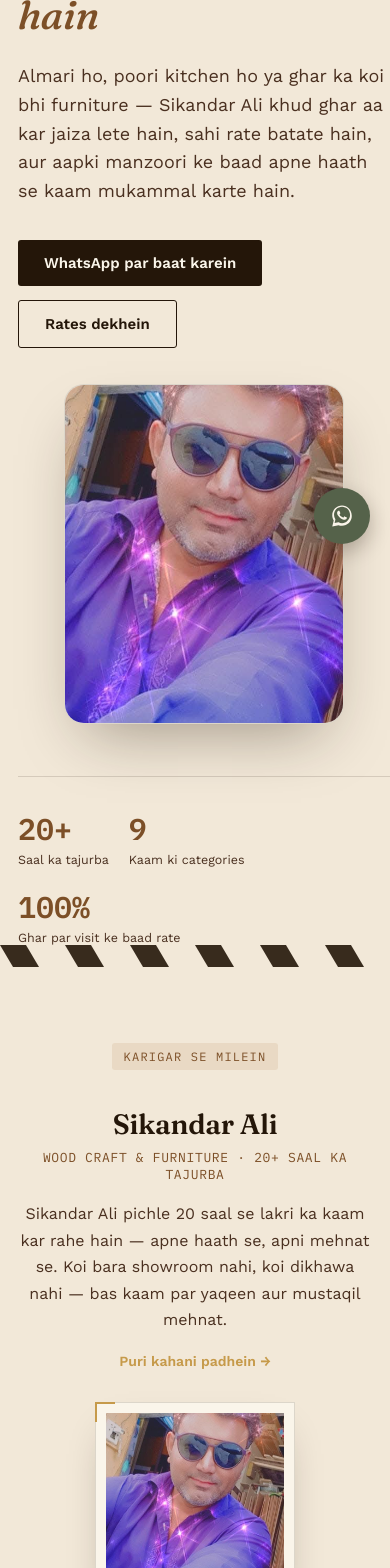
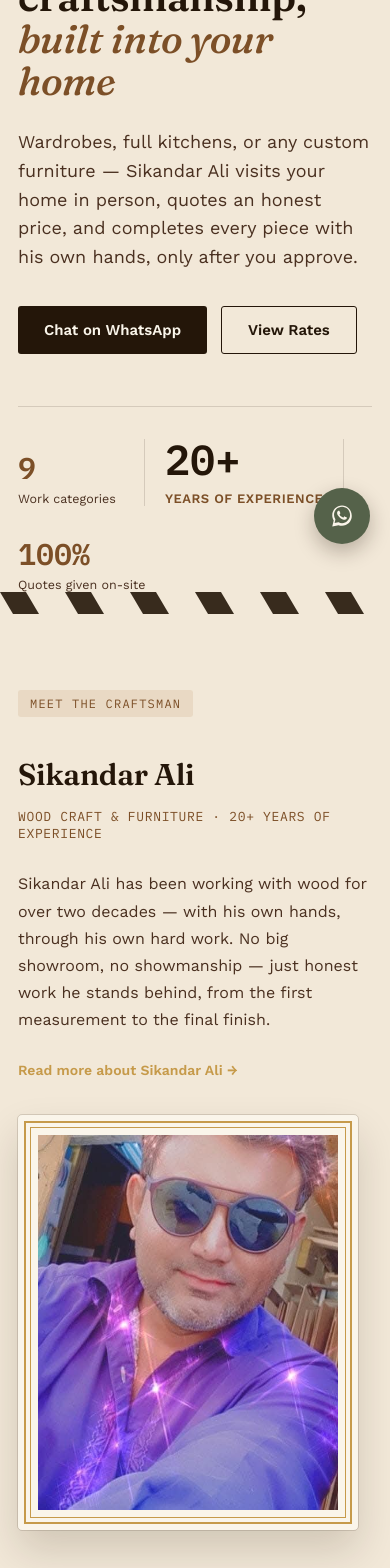
Before and after one commit to abdurehman19/Self-placed-website, a React (Vite) app: page / in a window 390 px wide. Shown: the part 280-1848 px from the top of the page. Built offline with nearby package versions, Linux system fonts and the light colour scheme.

Commit message:
some changes

```diff
--- a/src/components/Footer.jsx
+++ b/src/components/Footer.jsx
@@ -15,12 +15,12 @@ export default function Footer() {
             {content.phone}
           </a>
           <a href={`https://wa.me/${content.whatsapp}`} target="_blank" rel="noreferrer">
-            WhatsApp par likhein
+            Message on WhatsApp
           </a>
         </div>
       </div>
       <div className="container footer__bottom">
-        <span>© {new Date().getFullYear()} {content.name}. Sab haqooq mehfooz.</span>
+        <span>© {new Date().getFullYear()} {content.name}. All rights reserved.</span>
       </div>
     </footer>
   );
--- a/src/components/Navbar.jsx
+++ b/src/components/Navbar.jsx
@@ -55,7 +55,7 @@ export default function Navbar() {
             rel="noreferrer"
             onClick={() => setOpen(false)}
           >
-            WhatsApp Karein
+            Chat on WhatsApp
           </a>
         </nav>
       </div>
--- a/src/data/content.js
+++ b/src/data/content.js
@@ -14,68 +14,74 @@ const content = {
   whatsapp: "923032493740",
   experienceYears: "20",
 
-  // ---- Hero / Intro ----
-  eyebrow: "Karachi · Custom Wood Craft",
-  heroLine1: "20+ saal se lakri ko",
-  heroLine2: "ghar ka hissa banate hain",
+  // ---- Hero / Intro (Home page — English) ----
+  eyebrow: "Karachi · Custom Woodwork",
+  heroLine1: "Two decades of craftsmanship,",
+  heroLine2: "built into your home",
   heroSub:
-    "Almari ho, poori kitchen ho ya ghar ka koi bhi furniture — Sikandar Ali khud ghar aa kar jaiza lete hain, sahi rate batate hain, aur aapki manzoori ke baad apne haath se kaam mukammal karte hain.",
+    "Wardrobes, full kitchens, or any custom furniture — Sikandar Ali visits your home in person, quotes an honest price, and completes every piece with his own hands, only after you approve.",
 
   heroStats: [
-    { value: "20+", label: "Saal ka tajurba" },
-    { value: "9", label: "Kaam ki categories" },
-    { value: "100%", label: "Ghar par visit ke baad rate" },
+    { value: "9", label: "Work categories" },
+    { value: "20+", label: "Years of experience", featured: true },
+    { value: "100%", label: "Quotes given on-site" },
   ],
+
+  // ---- Meet the craftsman (Home page) ----
+  craftsmanEyebrow: "Meet the Craftsman",
+  craftsmanDesc:
+    "Sikandar Ali has been working with wood for over two decades — with his own hands, through his own hard work. No big showroom, no showmanship — just honest work he stands behind, from the first measurement to the final finish.",
+  craftsmanQuote: "The price I quote after seeing your home is final — no hidden costs.",
 
   // ---- How it works (real sequence, so numbered) ----
   process: [
     {
       step: "01",
-      title: "Call ya WhatsApp karein",
-      desc: "Apna kaam bataein — almari, kitchen, darwaza, ya koi bhi furniture.",
+      title: "Call or message",
+      desc: "Tell us what you need — a wardrobe, kitchen, door, or any custom piece.",
     },
     {
       step: "02",
-      title: "Ghar par visit",
-      desc: "Sikandar Ali khud aa kar jagah dekhte hain, naap lete hain aur zaroorat samajhte hain.",
+      title: "Home visit",
+      desc: "Sikandar Ali visits in person, takes measurements, and understands the space.",
     },
     {
       step: "03",
-      title: "Sahi rate",
-      desc: "Lakri ki quality aur design ke hisaab se saaf rate batate hain — koi chupi hui cost nahi.",
+      title: "Honest quote",
+      desc: "A clear price based on the wood quality and design — no hidden costs.",
     },
     {
       step: "04",
-      title: "Manzoori ke baad kaam shuru",
-      desc: "Aap raazi hon to saman khareeda jata hai aur kaam apne haath se shuru hota hai.",
+      title: "Work begins",
+      desc: "Once you approve, materials are purchased and work starts by hand.",
     },
   ],
 
   // ---- Services (home page preview) ----
   services: [
     {
-      name: "Almariyan",
-      desc: "Bedroom aur ghar ke liye custom wardrobes — 2-door se le kar sliding tak.",
+      name: "Wardrobes",
+      desc: "Custom bedroom wardrobes for any home — from simple 2-door units to sliding designs.",
     },
     {
-      name: "Kitchen",
-      desc: "Poore kitchen cabinets, counters aur crockery units, mazboot lakri ke sath.",
+      name: "Kitchens",
+      desc: "Complete kitchen cabinets, counters, and crockery units, built in solid wood.",
     },
     {
-      name: "Darwaze",
-      desc: "Ghar ke andar aur bahar ke liye — solid wood aur panel darwaze.",
+      name: "Doors",
+      desc: "Interior and exterior doors — solid wood and panel designs.",
     },
     {
-      name: "Bed & Furniture",
-      desc: "Bed, dressing table, sofa frame aur ghar ka baaqi furniture.",
+      name: "Beds & Furniture",
+      desc: "Beds, dressing tables, sofa frames, and the rest of your home furniture.",
     },
   ],
 
   materials: [
-    { name: "Sheesham", desc: "Sab se mazboot aur lambe waqt tak chalne wali lakri — premium furniture ke liye." },
-    { name: "Deodar (Diyar)", desc: "Halki aur deemak-resistant, darwazon aur frames ke liye behtareen." },
-    { name: "Plywood / MDF", desc: "Kam budget mein achi finishing — almari aur kitchen ke andar ke hisso ke liye." },
-    { name: "Partal / Kail", desc: "Darmiyani range ka kaam — mazbooti aur cost ka acha balance." },
+    { name: "Sheesham", desc: "The strongest, longest-lasting wood — ideal for premium furniture." },
+    { name: "Deodar (Diyar)", desc: "Lightweight and termite-resistant — excellent for doors and frames." },
+    { name: "Plywood / MDF", desc: "Budget-friendly with a clean finish — used inside wardrobes and kitchens." },
+    { name: "Partal / Kail", desc: "Mid-range wood — a good balance of strength and cost." },
   ],
 
   // ---- About page ----
@@ -168,7 +174,7 @@ const content = {
   ],
 
   // ---- Service areas ----
-  areas: ["Gulshan-e-Iqbal", "Nazimabad", "North Karachi", "Korangi", "Malir", "Federal B Area", "Gulistan-e-Johar", "Aur poore Karachi mein"],
+  areas: ["Gulshan-e-Iqbal", "Nazimabad", "North Karachi", "Korangi", "Malir", "Federal B Area", "Gulistan-e-Johar", "And across Karachi"],
 };
 
 export default content;
--- a/src/pages/Home.css
+++ b/src/pages/Home.css
@@ -1,12 +1,3 @@
-/* =========================================================
-   HERO.CSS — FINAL CLEAN VERSION
-   ========================================================= */
-
-
-/* =========================================================
-   HERO SECTION
-   ========================================================= */
-
 .hero {
   background: var(--cream);
   padding: 88px 0 0;
@@ -14,52 +5,8 @@
 }
 
 .hero__inner {
-  position: relative;
-  max-width: 1120px;
-  margin: 0 auto;
-  padding-right: 460px;
+  max-width: 780px;
 }
-
-
-/* =========================================================
-   HERO IMAGE — RIGHT SIDE
-   ========================================================= */
-
-.hero__inner .main {
-  position: absolute;
-  top: 50%;
-  right: 0;
-  transform: translateY(-50%);
-}
-
-.hero__inner .main .craftsman__frame {
-  display: block;
-  width: 400px;
-  height: 480px;
-  padding: 0;
-  border-radius: 20px;
-  overflow: hidden;
-  background: var(--cream-light);
-  border: 1px solid var(--line);
-  box-shadow: 0 28px 60px -22px rgba(36, 22, 9, 0.4);
-}
-
-.hero__inner .main .craftsman__frame::before,
-.hero__inner .main .craftsman__frame::after {
-  display: none;
-}
-
-.hero__inner .main .craftsman__frame img {
-  width: 100%;
-  height: 100%;
-  display: block;
-  object-fit: cover;
-}
-
-
-/* =========================================================
-   HERO TEXT
-   ========================================================= */
 
 .eyebrow {
   display: inline-block;
@@ -92,11 +39,6 @@
   color: var(--walnut-soft);
   max-width: 560px;
 }
-
-
-/* =========================================================
-   HERO BUTTONS
-   ========================================================= */
 
 .hero__actions {
   display: flex;
@@ -135,18 +77,13 @@
   color: var(--cream-light);
 }
 
-
-/* =========================================================
-   HERO STATS
-   ========================================================= */
-
 .hero__stats {
   display: flex;
-  flex-wrap: wrap;
   gap: 40px;
   margin-top: 52px;
   padding-top: 32px;
   border-top: 1px solid var(--line);
+  align-items: flex-end;
 }
 
 .hero__stat {
@@ -166,44 +103,26 @@
   color: var(--walnut-soft);
 }
 
-
-/* =========================================================
-   HERO RULER
-   ========================================================= */
-
-.hero__ruler {
-  margin-top: 64px;
-  display: flex;
-  justify-content: space-between;
-  padding: 0 24px 14px;
-  max-width: 1120px;
-  margin-left: auto;
-  margin-right: auto;
-  color: var(--oak);
-  font-size: 20px;
-  letter-spacing: 0.02em;
-  opacity: 0.6;
-  overflow: hidden;
+/* featured stat (years of experience) — bigger and centered for emphasis */
+.hero__stat--featured {
+  padding: 0 28px;
+  border-left: 1px solid var(--line);
+  border-right: 1px solid var(--line);
 }
 
-
-/* =========================================================
-   SECTIONS
-   ========================================================= */
-
-.section {
-  padding: 76px 0;
-  background: var(--cream);
+.hero__stat--featured .hero__stat-value {
+  font-size: 52px;
+  color: var(--walnut);
+  line-height: 1;
 }
 
-.section--muted {
-  background: var(--cream-light);
-  border-top: 1px solid var(--line);
-  border-bottom: 1px solid var(--line);
-}
-
-.section--dark {
-  background: var(--walnut);
+.hero__stat--featured .hero__stat-label {
+  margin-top: 6px;
+  font-size: 13px;
+  font-weight: 600;
+  color: var(--oak-deep);
+  text-transform: uppercase;
+  letter-spacing: 0.04em;
 }
 
 .section__head {
@@ -217,17 +136,6 @@
 
 .section__head .section__title {
   margin-bottom: 0;
-}
-
-.section__title {
-  font-size: clamp(28px, 4vw, 38px);
-  font-weight: 600;
-  color: var(--walnut);
-  margin-bottom: 48px;
-}
-
-.section__title--light {
-  color: var(--cream-light);
 }
 
 .section__link {
@@ -249,11 +157,6 @@
   line-height: 1.6;
   color: var(--walnut-soft);
 }
-
-
-/* =========================================================
-   MATERIALS
-   ========================================================= */
 
 .materials {
   display: grid;
@@ -288,10 +191,135 @@
   color: var(--walnut-soft);
 }
 
+.section--muted {
+  background: var(--cream-light);
+  border-top: 1px solid var(--line);
+  border-bottom: 1px solid var(--line);
+}
 
-/* =========================================================
-   AREAS
-   ========================================================= */
+/* ---- Meet the craftsman ---- */
+.craftsman {
+  display: grid;
+  grid-template-columns: 1.1fr 0.9fr;
+  gap: 56px;
+  align-items: center;
+}
+
+.craftsman__body {
+  display: flex;
+  flex-direction: column;
+  align-items: flex-start;
+  gap: 6px;
+}
+
+.craftsman__title {
+  font-size: clamp(30px, 4vw, 42px);
+  font-weight: 600;
+  color: var(--walnut);
+  margin-top: 16px;
+}
+
+.craftsman__role {
+  font-size: 12.5px;
+  letter-spacing: 0.05em;
+  text-transform: uppercase;
+  color: var(--oak-deep);
+  margin-top: 10px;
+}
+
+.craftsman__desc {
+  margin-top: 22px;
+  font-size: 16px;
+  line-height: 1.7;
+  color: var(--walnut-soft);
+  max-width: 480px;
+}
+
+.craftsman__body .section__link {
+  margin-top: 22px;
+}
+
+.craftsman__portrait {
+  margin: 0;
+  justify-self: center;
+}
+
+.craftsman__frame {
+  display: block;
+  position: relative;
+  width: 100%;
+  max-width: 360px;
+  padding: 14px;
+  background: var(--cream-light);
+  border: 1px solid var(--line);
+  box-shadow: 0 18px 40px rgba(36, 22, 9, 0.16);
+}
+
+.craftsman__frame::before {
+  content: "";
+  position: absolute;
+  inset: 6px;
+  border: 1px solid var(--brass);
+  pointer-events: none;
+  z-index: 1;
+}
+
+.craftsman__frame img {
+  width: 100%;
+  aspect-ratio: 4 / 5;
+  object-fit: cover;
+  display: block;
+}
+
+/* ---- Quote strip ---- */
+.quote-strip {
+  background: var(--walnut);
+  padding: 64px 0;
+}
+
+.quote-strip__inner {
+  max-width: 720px;
+  text-align: center;
+  display: flex;
+  flex-direction: column;
+  align-items: center;
+}
+
+.quote-strip__mark {
+  font-family: var(--font-display);
+  font-size: 64px;
+  line-height: 1;
+  color: var(--brass);
+  opacity: 0.6;
+}
+
+.quote-strip__text {
+  font-family: var(--font-display);
+  font-style: italic;
+  font-size: clamp(20px, 3vw, 28px);
+  color: var(--cream-light);
+  line-height: 1.5;
+  margin-top: 4px;
+}
+
+.quote-strip__by {
+  margin-top: 20px;
+  font-size: 13px;
+  letter-spacing: 0.06em;
+  text-transform: uppercase;
+  color: var(--brass);
+}
+
+@media (max-width: 860px) {
+  .craftsman {
+    grid-template-columns: 1fr;
+    gap: 40px;
+    text-align: left;
+  }
+  .craftsman__portrait {
+    justify-self: start;
+  }
+}
 
 .areas {
   display: flex;
@@ -308,100 +336,40 @@
   background: var(--cream);
 }
 
-
-/* =========================================================
-   MEET THE CRAFTSMAN
-   ========================================================= */
-
-.craftsman {
-  display: grid;
-  grid-template-columns: 240px 1fr;
-  align-items: center;
-  gap: 56px;
+.hero__ruler {
+  margin-top: 64px;
+  display: flex;
+  justify-content: space-between;
+  padding: 0 24px 14px;
+  max-width: 1120px;
+  margin-left: auto;
+  margin-right: auto;
+  color: var(--oak);
+  font-size: 20px;
+  letter-spacing: 0.02em;
+  opacity: 0.6;
+  overflow: hidden;
 }
 
-.craftsman__portrait {
-  margin: 0;
-  min-width: 0;
+.section {
+  padding: 76px 0;
+  background: var(--cream);
 }
 
-.craftsman__frame {
-  position: relative;
-  display: block;
-  width: 240px;
-  height: 240px;
-  padding: 10px;
-  background: var(--cream-light);
-  border: 1px solid var(--line);
-  box-shadow: 0 18px 40px -20px rgba(36, 22, 9, 0.45);
+.section--dark {
+  background: var(--walnut);
 }
 
-.craftsman__frame::before,
-.craftsman__frame::after {
-  content: "";
-  position: absolute;
-  width: 18px;
-  height: 18px;
-  border: 2px solid var(--brass);
+.section__title {
+  font-size: clamp(28px, 4vw, 38px);
+  font-weight: 600;
+  color: var(--walnut);
+  margin-bottom: 48px;
 }
 
-.craftsman__frame::before {
-  top: -1px;
-  left: -1px;
-  border-right: none;
-  border-bottom: none;
+.section__title--light {
+  color: var(--cream-light);
 }
-
-.craftsman__frame::after {
-  bottom: -1px;
-  right: -1px;
-  border-left: none;
-  border-top: none;
-}
-
-.craftsman__frame img {
-  width: 100%;
-  height: 100%;
-  display: block;
-  object-fit: cover;
-}
-
-.craftsman__body {
-  min-width: 0;
-  max-width: 560px;
-}
-
-.craftsman__title {
-  font-size: clamp(28px, 4vw, 40px);
-  font-weight: 600;
-  color: var(--walnut);
-  margin-top: 18px;
-}
-
-.craftsman__role {
-  margin-top: 10px;
-  font-size: 13px;
-  letter-spacing: 0.05em;
-  text-transform: uppercase;
-  color: var(--oak-deep);
-}
-
-.craftsman__desc {
-  margin-top: 18px;
-  font-size: 16px;
-  line-height: 1.65;
-  color: var(--walnut-soft);
-}
-
-.craftsman__body .section__link {
-  display: inline-block;
-  margin-top: 20px;
-}
-
-
-/* =========================================================
-   PROCESS
-   ========================================================= */
 
 .process {
   display: grid;
@@ -435,11 +403,6 @@
   color: var(--walnut-soft);
 }
 
-
-/* =========================================================
-   SERVICES
-   ========================================================= */
-
 .services {
   display: grid;
   grid-template-columns: repeat(2, 1fr);
@@ -465,11 +428,6 @@
   margin-top: 12px;
 }
 
-
-/* =========================================================
-   CTA
-   ========================================================= */
-
 .cta {
   display: flex;
   flex-wrap: wrap;
@@ -488,23 +446,123 @@
   font-size: 15.5px;
 }
 
+@media (max-width: 860px) {
+  .process {
+    grid-template-columns: repeat(2, 1fr);
+  }
+  .services {
+    grid-template-columns: 1fr;
+  }
+  .materials {
+    grid-template-columns: 1fr;
+  }
+  .hero__ruler {
+    display: none;
+  }
+  .hero__stats {
+    gap: 28px;
+    flex-wrap: wrap;
+  }
+  .hero__stat--featured {
+    padding: 0 20px;
+  }
+  .hero__stat--featured .hero__stat-value {
+    font-size: 42px;
+  }
+}
 
-/* =========================================================
-   QUOTE STRIP
-   ========================================================= */
+@media (max-width: 560px) {
+  .process {
+    grid-template-columns: 1fr;
+  }
+  .cta {
+    padding: 30px 24px;
+  }
+}
 
+/* ---- Meet the craftsman ---- */
+.craftsman {
+  display: grid;
+  grid-template-columns: 1.1fr 0.9fr;
+  gap: 56px;
+  align-items: center;
+}
+
+.craftsman__body .eyebrow {
+  margin-bottom: 20px;
+}
+
+.craftsman__title {
+  font-size: clamp(30px, 4vw, 42px);
+  font-weight: 600;
+  color: var(--walnut);
+}
+
+.craftsman__role {
+  margin-top: 12px;
+  font-size: 13px;
+  letter-spacing: 0.05em;
+  text-transform: uppercase;
+  color: var(--oak-deep);
+}
+
+.craftsman__desc {
+  margin-top: 22px;
+  font-size: 16px;
+  line-height: 1.7;
+  color: var(--walnut-soft);
+  max-width: 480px;
+}
+
+.craftsman__desc + .section__link {
+  display: inline-block;
+  margin-top: 22px;
+}
+
+.craftsman__portrait {
+  margin: 0;
+}
+
+.craftsman__frame {
+  display: block;
+  position: relative;
+  border-radius: 4px;
+  overflow: hidden;
+  border: 6px solid var(--cream-light);
+  outline: 1px solid var(--line);
+  box-shadow: 0 20px 40px rgba(36, 22, 9, 0.16);
+}
+
+.craftsman__frame::after {
+  content: "";
+  position: absolute;
+  inset: 0;
+  border: 2px solid var(--brass);
+  pointer-events: none;
+}
+
+.craftsman__frame img {
+  width: 100%;
+  aspect-ratio: 4 / 5;
+  object-fit: cover;
+  display: block;
+}
+
+/* ---- Quote strip ---- */
 .quote-strip {
   background: var(--walnut);
   padding: 56px 0;
 }
 
 .quote-strip__inner {
-  max-width: 760px;
+  max-width: 720px;
   text-align: center;
+  display: flex;
+  flex-direction: column;
+  align-items: center;
 }
 
 .quote-strip__mark {
-  display: block;
   font-family: var(--font-display);
   font-size: 64px;
   line-height: 1;
@@ -515,106 +573,24 @@
 .quote-strip__text {
   font-family: var(--font-display);
   font-style: italic;
-  font-size: clamp(20px, 3vw, 28px);
+  font-size: clamp(20px, 3vw, 26px);
+  color: var(--cream-light);
   line-height: 1.5;
-  color: var(--cream-light);
 }
 
 .quote-strip__by {
-  display: block;
-  margin-top: 22px;
+  margin-top: 18px;
   font-size: 13px;
-  letter-spacing: 0.05em;
   color: var(--brass);
+  letter-spacing: 0.04em;
 }
 
-
-/* =========================================================
-   RESPONSIVE — TABLET
-   ========================================================= */
-
-@media (max-width: 900px) {
-  .hero__inner {
-    padding-right: 0;
+@media (max-width: 860px) {
+  .craftsman {
+    grid-template-columns: 1fr;
+    gap: 36px;
   }
-
-  .hero__inner .main {
-    position: static;
-    transform: none;
-    display: flex;
-    justify-content: center;
-    margin-top: 36px;
-  }
-
-  .hero__inner .main .craftsman__frame {
-    width: 280px;
-    height: 340px;
-  }
-
-  .process {
-    grid-template-columns: repeat(2, 1fr);
-  }
-
-  .services,
-  .materials {
-    grid-template-columns: 1fr;
-  }
-
-  .hero__ruler {
-    display: none;
-  }
-
-  .hero__stats {
-    gap: 28px;
+  .craftsman__portrait {
+    max-width: 340px;
   }
 }
-
-
-/* =========================================================
-   RESPONSIVE — MOBILE
-   ========================================================= */
-
-@media (max-width: 760px) {
-  .craftsman {
-    grid-template-columns: 1fr;
-    justify-items: center;
-    text-align: center;
-    gap: 32px;
-  }
-
-  .craftsman__frame {
-    width: 200px;
-    height: 200px;
-  }
-
-  .craftsman__body {
-    max-width: 100%;
-  }
-}
-
-@media (max-width: 560px) {
-  .hero {
-    padding-top: 64px;
-  }
-
-  .hero__title {
-    font-size: 40px;
-  }
-
-  .hero__stats {
-    gap: 20px;
-  }
-
-  .process {
-    grid-template-columns: 1fr;
-  }
-
-  .cta {
-    padding: 30px 24px;
-  }
-
-  .hero__inner .main .craftsman__frame {
-    width: min(280px, 100%);
-    height: 340px;
-  }
-}
--- a/src/pages/Home.jsx
+++ b/src/pages/Home.jsx
@@ -16,25 +16,19 @@ export default function Home() {
             <br />
             <em>{content.heroLine2}</em>
           </h1>
-
           <p className="hero__sub">{content.heroSub}</p>
           <div className="hero__actions">
             <a className="btn btn--primary" href={`https://wa.me/${content.whatsapp}`} target="_blank" rel="noreferrer">
-              WhatsApp par baat karein
+              Chat on WhatsApp
             </a>
             <Link className="btn btn--ghost" to="/rates">
-              Rates dekhein
+              View Rates
             </Link>
-          </div>
-          <div className="main">
-             <span className="craftsman__frame">
-              <img src={Hero} alt={`${content.name}, wood craftsman, apni workshop mein`} />
-            </span>
           </div>
 
           <div className="hero__stats">
             {content.heroStats.map((s) => (
-              <div className="hero__stat" key={s.label}>
+              <div className={`hero__stat ${s.featured ? "hero__stat--featured" : ""}`} key={s.label}>
                 <span className="hero__stat-value mono">{s.value}</span>
                 <span className="hero__stat-label">{s.label}</span>
               </div>
@@ -56,20 +50,20 @@ export default function Home() {
       <section className="section">
         <div className="container craftsman">
           <div className="craftsman__body">
-            <span className="eyebrow mono">Karigar Se Milein</span>
+            <span className="eyebrow mono">{content.craftsmanEyebrow}</span>
             <h2 className="craftsman__title">{content.name}</h2>
             <p className="craftsman__role mono">
-              {content.title} · {content.experienceYears}+ saal ka tajurba
+              {content.title} · {content.experienceYears}+ years of experience
             </p>
-            <p className="craftsman__desc">{content.aboutBody[0]}</p>
+            <p className="craftsman__desc">{content.craftsmanDesc}</p>
             <Link className="section__link" to="/about">
-              Puri kahani padhein →
+              Read more about {content.name} →
             </Link>
           </div>
 
           <figure className="craftsman__portrait">
             <span className="craftsman__frame">
-              <img src={Hero} alt={`${content.name}, wood craftsman, apni workshop mein`} />
+              <img src={Hero} alt={`${content.name}, wood craftsman`} />
             </span>
           </figure>
         </div>
@@ -81,9 +75,7 @@ export default function Home() {
           <span className="quote-strip__mark" aria-hidden="true">
             &ldquo;
           </span>
-          <p className="quote-strip__text">
-            Jo rate ghar par visit ke baad bataya jaye, wahi final hota hai — koi chupi hui cost nahi.
-          </p>
+          <p className="quote-strip__text">{content.craftsmanQuote}</p>
           <span className="quote-strip__by mono">— {content.name}</span>
         </div>
       </section>
@@ -93,7 +85,7 @@ export default function Home() {
       {/* ---- How it works ---- */}
       <section className="section">
         <div className="container">
-          <h2 className="section__title">Kaam kaise hota hai</h2>
+          <h2 className="section__title">How It Works</h2>
           <div className="process">
             {content.process.map((p) => (
               <div className="process__item" key={p.step}>
@@ -106,15 +98,15 @@ export default function Home() {
         </div>
       </section>
 
-      <JointDivider tone="walnut" />
+      <JointDivider tone="walnut" flip />
 
       {/* ---- Services ---- */}
       <section className="section section--dark">
         <div className="container">
           <div className="section__head">
-            <h2 className="section__title section__title--light">Kaam ke daaire</h2>
+            <h2 className="section__title section__title--light">What We Build</h2>
             <Link className="section__link" to="/rates">
-              Poori rate list dekhein →
+              See full price list →
             </Link>
           </div>
           <div className="services">
@@ -133,9 +125,9 @@ export default function Home() {
       {/* ---- Materials ---- */}
       <section className="section">
         <div className="container">
-          <h2 className="section__title">Lakri ki quality</h2>
+          <h2 className="section__title">Wood Quality</h2>
           <p className="section__sub">
-            Kaam ki nature aur budget ke hisaab se sahi lakri chuni jaati hai — ghar par visit ke waqt saath mil kar tay karte hain.
+            The right wood is chosen based on the job and your budget — decided together during the home visit.
           </p>
           <div className="materials">
             {content.materials.map((m) => (
@@ -154,7 +146,7 @@ export default function Home() {
       {/* ---- Service areas ---- */}
       <section className="section section--muted">
         <div className="container">
-          <h2 className="section__title">{content.city} mein kahan kaam karte hain</h2>
+          <h2 className="section__title">Areas We Serve in {content.city}</h2>
           <div className="areas">
             {content.areas.map((a) => (
               <span className="areas__pill mono" key={a}>
@@ -169,15 +161,15 @@ export default function Home() {
       <section className="section">
         <div className="container cta">
           <div>
-            <h2 className="section__title">Kaam shuru karwana hai?</h2>
-            <p className="cta__sub">Rate janne ke liye call ya WhatsApp karein — koi obligation nahi.</p>
+            <h2 className="section__title">Ready to Get Started?</h2>
+            <p className="cta__sub">Call or message on WhatsApp to get your quote — no obligation.</p>
           </div>
           <div className="hero__actions">
             <a className="btn btn--primary" href={`tel:${content.phone.replace(/-/g, "")}`}>
-              Call karein
+              Call Now
             </a>
             <Link className="btn btn--ghost" to="/gallery">
-              Kaam dekhein
+              See Our Work
             </Link>
           </div>
         </div>
```
Also changed, not shown: src/assets/hero.jpeg.
